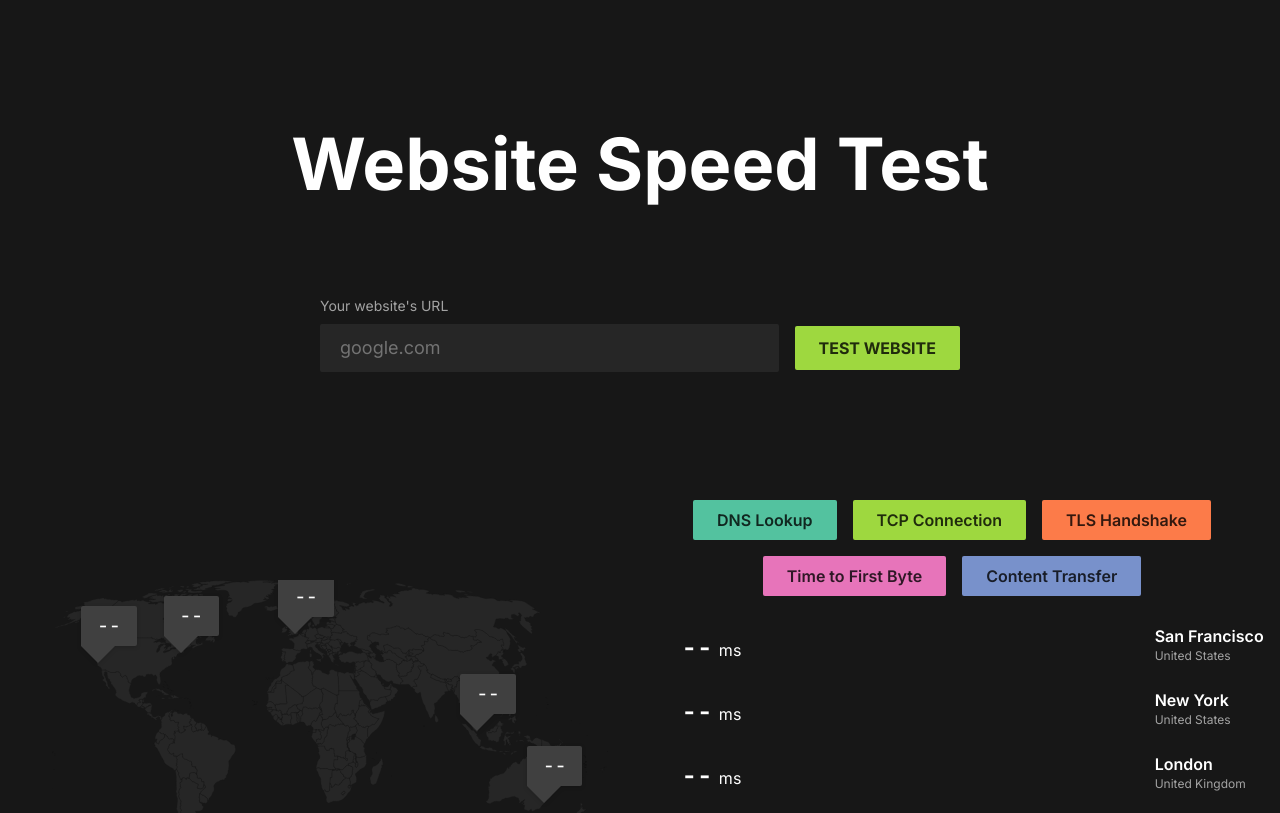
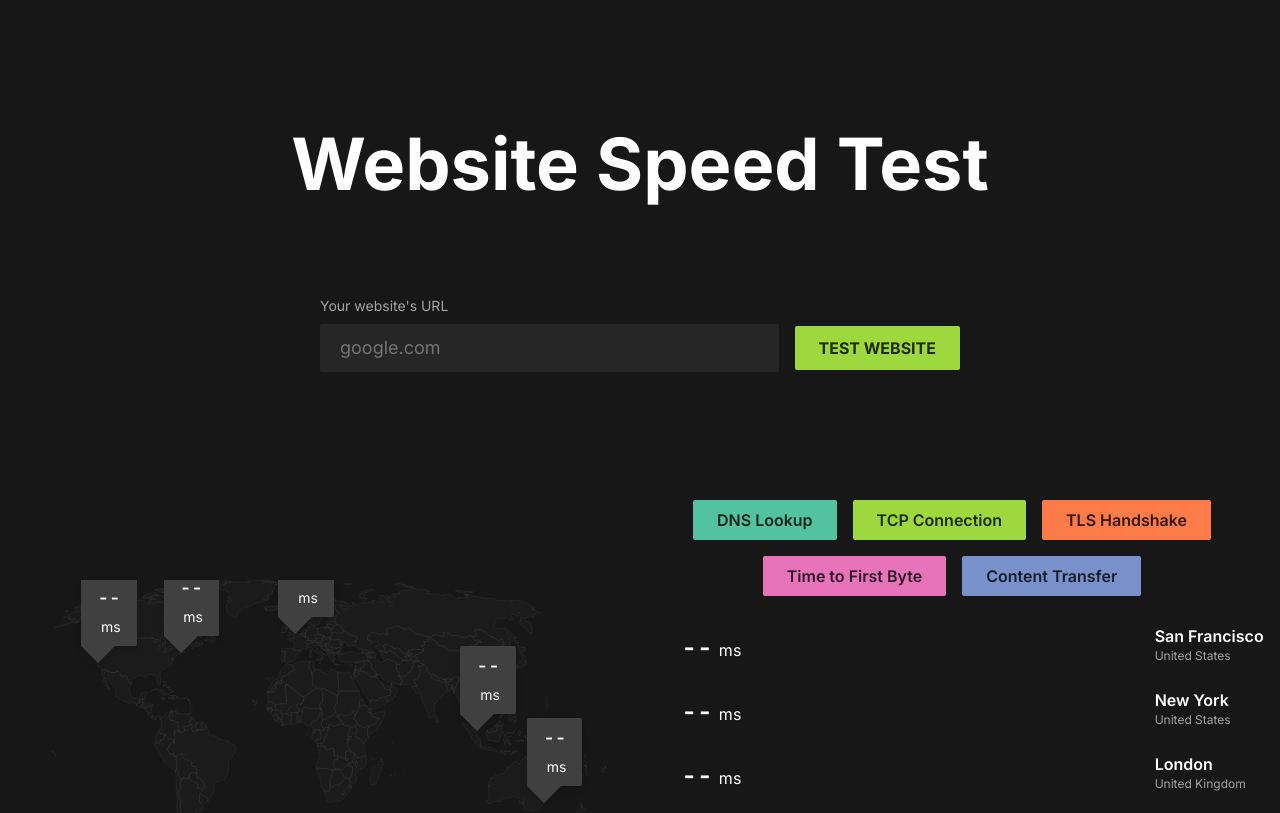
Before and after one commit to AustinShelby/website-pinger, a Next.js app in the folder web/: page / in a window 1280 px wide. Shown: the top 813 px of the page. Built offline with nearby package versions, Linux system fonts and the light colour scheme.

Commit message:
qol improvements

```diff
--- a/web/components/Message.tsx
+++ b/web/components/Message.tsx
@@ -1,17 +1,15 @@
 import { FC } from "react";
 
 export const Message: FC<{ timeMs?: number }> = ({ timeMs }) => {
-  const formattedTime = timeMs
-    ? new Intl.NumberFormat("en-US", {
-        style: "unit",
-        unit: "millisecond",
-      }).format(timeMs)
-    : "--";
+  const formattedTime = new Intl.NumberFormat("en-US", {
+    style: "unit",
+    unit: "millisecond",
+  }).format(timeMs);
   return (
     <div className="absolute">
       <div className="relative w-full">
         <div className="absolute bottom-4 -left-4">
-          <div className="relative w-full drop-shadow">
+          <div className="relative w-full drop-shadow-md">
             <div className="flex items-center px-4 py-1.5 bg-gray-700 rounded-t-sm rounded-br-sm">
               {timeMs && (
                 <div className="relative z-10 h-3 w-3 rounded-full mr-4">
@@ -35,8 +33,16 @@ export const Message: FC<{ timeMs?: number }> = ({ timeMs }) => {
                   ></div>
                 </div>
               )}
-              <p className="text-white text-lg whitespace-nowrap tabular-nums font-medium">
-                {formattedTime}
+              <p
+                className={`text-base sm:text-lg text-right tabular-nums text-white font-semibold`}
+              >
+                {formattedTime.startsWith("NaN")
+                  ? "--"
+                  : formattedTime.split(" ")[0]}
+                <span className="text-xs sm:text-sm font-normal">
+                  &nbsp;
+                  {formattedTime.split(" ")[1]}
+                </span>
               </p>
             </div>
             <div className="absolute w-6 h-6 rotate-45 left-[5.04px] -bottom-[12px] bg-gray-700"></div>
--- a/web/components/metric.tsx
+++ b/web/components/metric.tsx
@@ -71,8 +71,8 @@ export const Metric: FC<{
             {formattedTime.startsWith("NaN")
               ? "--"
               : formattedTime.split(" ")[0]}
-            &nbsp;
             <span className="text-base font-normal">
+              &nbsp;
               {formattedTime.split(" ")[1]}
             </span>
           </p>
--- a/web/components/metricButton.tsx
+++ b/web/components/metricButton.tsx
@@ -27,7 +27,7 @@ export const MetricButton: FC<{
       onClick={() => toggleMetric(metric)}
       className={`${
         metricColors[metric]
-      } px-6 py-2 rounded-sm text-sm sm:text-base font-semibold text-black/80 ${
+      } px-3 sm:px-6 py-1.5 sm:py-2 rounded-sm text-sm sm:text-base font-semibold text-black/80 ${
         selectedMetric === undefined || selectedMetric === metric
           ? "opacity-100 hover:opacity-90"
           : "opacity-30 hover:opacity-40"
--- a/web/pages/index.tsx
+++ b/web/pages/index.tsx
@@ -166,6 +166,7 @@ const HomePage = () => {
                   value={url}
                   onChange={change}
                   inputMode="url"
+                  autoCapitalize="off"
                   placeholder="google.com"
                   className="bg-gray-800 text-white py-2.5 text-lg px-5 placeholder:text-gray-500 rounded-sm block flex-1 sm:mr-4 w-full sm:w-auto focus:outline-none focus:ring-4 focus:ring-offset-1 ring-data_2/10 ring-offset-data_2"
                 />
@@ -232,7 +233,7 @@ const HomePage = () => {
                     version="1.2"
                     viewBox="180 0 1820 857"
                     xmlns="http://www.w3.org/2000/svg"
-                    className="stroke-gray-900 fill-gray-800"
+                    className="stroke-gray-700 fill-gray-800/30"
                   >
                     <path
                       d="M1383 261.6l1.5 1.8-2.9 0.8-2.4 1.1-5.9 0.8-5.3 1.3-2.4 2.8 1.9 2.7 1.4 3.2-2 2.7 0.8 2.5-0.9 2.3-5.2-0.2 3.1 4.2-3.1 1.7-1.4 3.8 1.1 3.9-1.8 1.8-2.1-0.6-4 0.9-0.2 1.7-4.1 0-2.3 3.7 0.8 5.4-6.6 2.7-3.9-0.6-0.9 1.4-3.4-0.8-5.3 1-9.6-3.3 3.9-5.8-1.1-4.1-4.3-1.1-1.2-4.1-2.7-5.1 1.6-3.5-2.5-1 0.5-4.7 0.6-8 5.9 2.5 3.9-0.9 0.4-2.9 4-0.9 2.6-2-0.2-5.1 4.2-1.3 0.3-2.2 2.9 1.7 1.6 0.2 3 0 4.3 1.4 1.8 0.7 3.4-2 2.1 1.2 0.9-2.9 3.2 0.1 0.6-0.9-0.2-2.6 1.7-2.2 3.3 1.4-0.1 2 1.7 0.3 0.9 5.4 2.7 2.1 1.5-1.4 2.2-0.6 2.5-2.9 3.8 0.5 5.4 0z"
```
